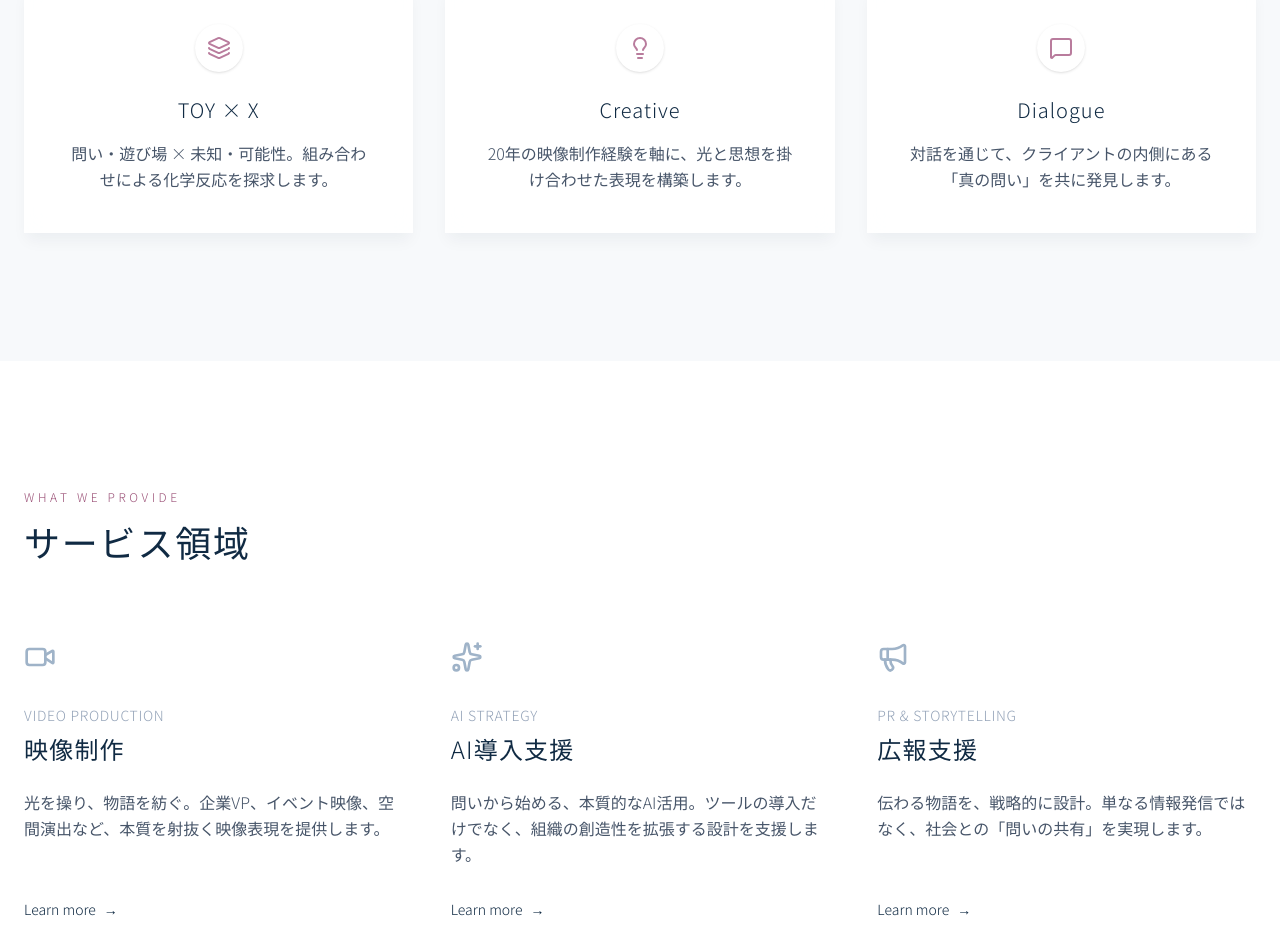
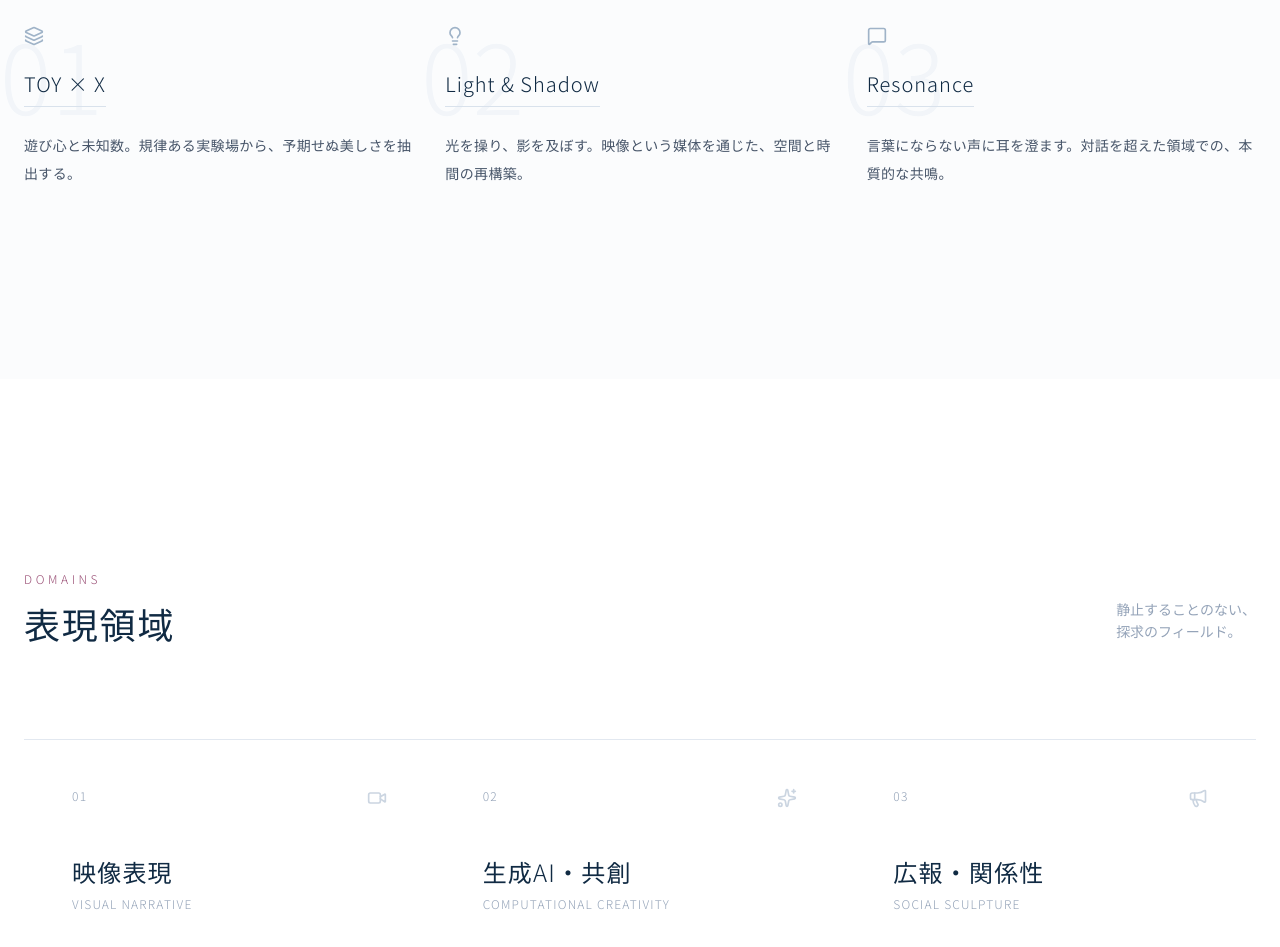
Before and after one commit to narunax/TOYX, a Next.js app: page / in a window 1280 px wide. Shown: the part 1760-2707 px from the top of the page. Built offline with nearby package versions, Linux system fonts and the light colour scheme.

Commit message:
refactor: redesign for artist portfolio vibe, removing commercial language

```diff
--- a/src/app/api/send/route.ts
+++ b/src/app/api/send/route.ts
@@ -1,7 +1,10 @@
 import { Resend } from "resend";
 import { NextRequest, NextResponse } from "next/server";
 
-const resend = new Resend(process.env.RESEND_API_KEY);
+export const dynamic = 'force-dynamic';
+
+// Initialize with a fallback to prevent build errors if env var is missing
+const resend = new Resend(process.env.RESEND_API_KEY || "re_123");
 
 export async function POST(req: NextRequest) {
     try {
--- a/src/components/sections/HowSection.tsx
+++ b/src/components/sections/HowSection.tsx
@@ -6,43 +6,48 @@ import { Layers, Lightbulb, MessageSquare } from "lucide-react";
 const cards = [
     {
         title: "TOY × X",
-        desc: "問い・遊び場 × 未知・可能性。組み合わせによる化学反応を探求します。",
-        icon: <Layers className="w-6 h-6" />,
+        desc: "遊び心と未知数。規律ある実験場から、予期せぬ美しさを抽出する。",
+        icon: <Layers className="w-5 h-5" />,
     },
     {
-        title: "Creative",
-        desc: "20年の映像制作経験を軸に、光と思想を掛け合わせた表現を構築します。",
-        icon: <Lightbulb className="w-6 h-6" />,
+        title: "Light & Shadow",
+        desc: "光を操り、影を及ぼす。映像という媒体を通じた、空間と時間の再構築。",
+        icon: <Lightbulb className="w-5 h-5" />,
     },
     {
-        title: "Dialogue",
-        desc: "対話を通じて、クライアントの内側にある「真の問い」を共に発見します。",
-        icon: <MessageSquare className="w-6 h-6" />,
+        title: "Resonance",
+        desc: "言葉にならない声に耳を澄ます。対話を超えた領域での、本質的な共鳴。",
+        icon: <MessageSquare className="w-5 h-5" />,
     }
 ];
 
 export default function HowSection() {
     return (
-        <section className="py-32 px-6 bg-navy-50/50">
+        <section className="py-48 px-6 bg-navy-50/30">
             <div className="mx-auto max-w-7xl">
                 <FadeIn>
-                    <div className="mb-16 text-center">
+                    <div className="mb-24 text-center md:text-left">
                         <span className="text-xs font-light tracking-[0.3em] text-rose-500 uppercase mb-4 block">
-                            How we work
+                            Approach
                         </span>
-                        <h2 className="text-3xl font-extralight text-navy-900">探求のプロセス</h2>
+                        <h2 className="text-3xl md:text-5xl font-extralight text-navy-900">思考と実験</h2>
                     </div>
                 </FadeIn>
 
-                <div className="grid grid-cols-1 md:grid-cols-3 gap-8">
+                <div className="grid grid-cols-1 md:grid-cols-3 gap-16 md:gap-8">
                     {cards.map((card, i) => (
                         <FadeIn key={card.title} delay={i * 0.2}>
-                            <div className="glass-card p-10 h-full flex flex-col items-center text-center transition-transform hover:-translate-y-2 duration-500">
-                                <div className="w-12 h-12 bg-white rounded-full flex items-center justify-center text-rose-400 shadow-sm mb-6">
+                            <div className="group relative">
+                                <div className="absolute -left-6 top-0 text-slate-100 text-8xl font-thin -z-10 select-none transition-colors group-hover:text-rose-50 duration-700">
+                                    0{i + 1}
+                                </div>
+                                <div className="mb-6 text-navy-300 group-hover:text-navy-900 transition-colors duration-500">
                                     {card.icon}
                                 </div>
-                                <h3 className="text-xl font-light text-navy-900 mb-4 tracking-wide">{card.title}</h3>
-                                <p className="text-slate-600 font-light leading-relaxed">
+                                <h3 className="text-xl font-light text-navy-900 mb-6 tracking-wide border-b border-navy-100 pb-2 inline-block">
+                                    {card.title}
+                                </h3>
+                                <p className="text-slate-600 font-light leading-loose text-sm tracking-wide">
                                     {card.desc}
                                 </p>
                             </div>
--- a/src/components/sections/WhatSection.tsx
+++ b/src/components/sections/WhatSection.tsx
@@ -6,66 +6,70 @@ import Link from "next/link";
 
 const services = [
     {
-        title: "Video Production",
-        jpTitle: "映像制作",
-        desc: "光を操り、物語を紡ぐ。企業VP、イベント映像、空間演出など、本質を射抜く映像表現を提供します。",
-        icon: <Video className="w-8 h-8" />,
+        title: "Visual Narrative",
+        jpTitle: "映像表現",
+        desc: "光と時間軸の設計。目に見えない想いや空気感を、視覚体験として定着させる。",
+        icon: <Video className="w-5 h-5" />,
         link: "/services#video"
     },
     {
-        title: "AI Strategy",
-        jpTitle: "AI導入支援",
-        desc: "問いから始める、本質的なAI活用。ツールの導入だけでなく、組織の創造性を拡張する設計を支援します。",
-        icon: <Sparkles className="w-8 h-8" />,
+        title: "Computational Creativity",
+        jpTitle: "生成AI・共創",
+        desc: "人間の想像力を拡張するパートナーとしてのAI。偶発性と意図の狭間にある新しい美。",
+        icon: <Sparkles className="w-5 h-5" />,
         link: "/services#ai"
     },
     {
-        title: "PR & Storytelling",
-        jpTitle: "広報支援",
-        desc: "伝わる物語を、戦略的に設計。単なる情報発信ではなく、社会との「問いの共有」を実現します。",
-        icon: <Megaphone className="w-8 h-8" />,
+        title: "Social Sculpture",
+        jpTitle: "広報・関係性",
+        desc: "社会という大きなキャンバスに、問いを投げかける。共鳴を生み出す文脈の設計。",
+        icon: <Megaphone className="w-5 h-5" />,
         link: "/services#pr"
     }
 ];
 
 export default function WhatSection() {
     return (
-        <section className="py-32 px-6">
+        <section className="py-48 px-6">
             <div className="mx-auto max-w-7xl">
                 <FadeIn>
-                    <div className="mb-20">
-                        <span className="text-xs font-light tracking-[0.3em] text-rose-500 uppercase mb-4 block">
-                            What we provide
-                        </span>
-                        <h2 className="text-4xl font-extralight text-navy-900">サービス領域</h2>
+                    <div className="mb-24 flex flex-col md:flex-row md:items-end justify-between">
+                        <div>
+                            <span className="text-xs font-light tracking-[0.3em] text-rose-500 uppercase mb-4 block">
+                                Domains
+                            </span>
+                            <h2 className="text-4xl font-extralight text-navy-900">表現領域</h2>
+                        </div>
+                        <p className="text-sm font-light text-slate-400 mt-6 md:mt-0 max-w-xs leading-relaxed">
+                            静止することのない、<br />探求のフィールド。
+                        </p>
                     </div>
                 </FadeIn>
 
-                <div className="grid grid-cols-1 lg:grid-cols-3 gap-12">
+                <div className="grid grid-cols-1 md:grid-cols-3 border-t border-slate-200">
                     {services.map((service, i) => (
-                        <FadeIn key={service.title} delay={i * 0.2}>
-                            <div className="group border-b border-navy-100 pb-12 h-full flex flex-col">
-                                <div className="text-navy-300 group-hover:text-rose-400 transition-colors duration-500 mb-8">
-                                    {service.icon}
+                        <FadeIn key={service.title} delay={i * 0.1}>
+                            <Link href={service.link} className="group block border-b border-slate-200 p-8 md:p-12 hover:bg-slate-50/50 transition-colors duration-700 h-full">
+                                <div className="flex justify-between items-start mb-12">
+                                    <span className="text-xs font-light tracking-widest text-slate-400 uppercase group-hover:text-rose-400 transition-colors">
+                                        0{i + 1}
+                                    </span>
+                                    <div className="text-slate-300 group-hover:text-navy-900 transition-colors duration-500 rotate-0 group-hover:-rotate-12 transform origin-center">
+                                        {service.icon}
+                                    </div>
                                 </div>
-                                <div className="mb-6">
-                                    <h3 className="text-sm font-light tracking-widest text-slate-400 uppercase mb-2">
-                                        {service.title}
-                                    </h3>
-                                    <h4 className="text-2xl font-light text-navy-900">
-                                        {service.jpTitle}
-                                    </h4>
-                                </div>
-                                <p className="text-slate-600 font-light leading-relaxed mb-8 flex-grow">
+
+                                <h3 className="text-2xl font-light text-navy-900 mb-2 group-hover:translate-x-2 transition-transform duration-500">
+                                    {service.jpTitle}
+                                </h3>
+                                <p className="text-xs font-light tracking-widest text-slate-400 uppercase mb-8 group-hover:translate-x-2 transition-transform duration-500 delay-75">
+                                    {service.title}
+                                </p>
+
+                                <p className="text-sm text-slate-600 font-light leading-relaxed opacity-60 group-hover:opacity-100 transition-opacity duration-500">
                                     {service.desc}
                                 </p>
-                                <Link
-                                    href={service.link}
-                                    className="inline-flex items-center text-sm font-light text-navy-900 group-hover:translate-x-2 transition-transform duration-500"
-                                >
-                                    Learn more <span className="ml-2">→</span>
-                                </Link>
-                            </div>
+                            </Link>
                         </FadeIn>
                     ))}
                 </div>
--- a/src/components/sections/WhySection.tsx
+++ b/src/components/sections/WhySection.tsx
@@ -22,15 +22,12 @@ export default function WhySection() {
                 <FadeIn delay={0.4}>
                     <div className="space-y-8 text-lg md:text-xl font-light text-slate-600 leading-relaxed max-w-2xl mx-auto">
                         <p>
-                            効率化が進み、答えがすぐに手に入る時代。<br />
-                            でも、その答えは本当に必要だったのか？
+                            答えは、常にノイズの中にある。<br />
+                            あるいは、まだ言葉になっていない沈黙の中に。
                         </p>
                         <p>
                             大切なのは「何を問うか」。<br />
                             問いが変われば、見える世界が変わる。
-                        </p>
-                        <p className="text-navy-900 font-normal">
-                            私は問いかけ続ける。それが、私の仕事。
                         </p>
                     </div>
                 </FadeIn>
```
Also changed, not shown: src/app/about/page.tsx (+9 -8 lines).
